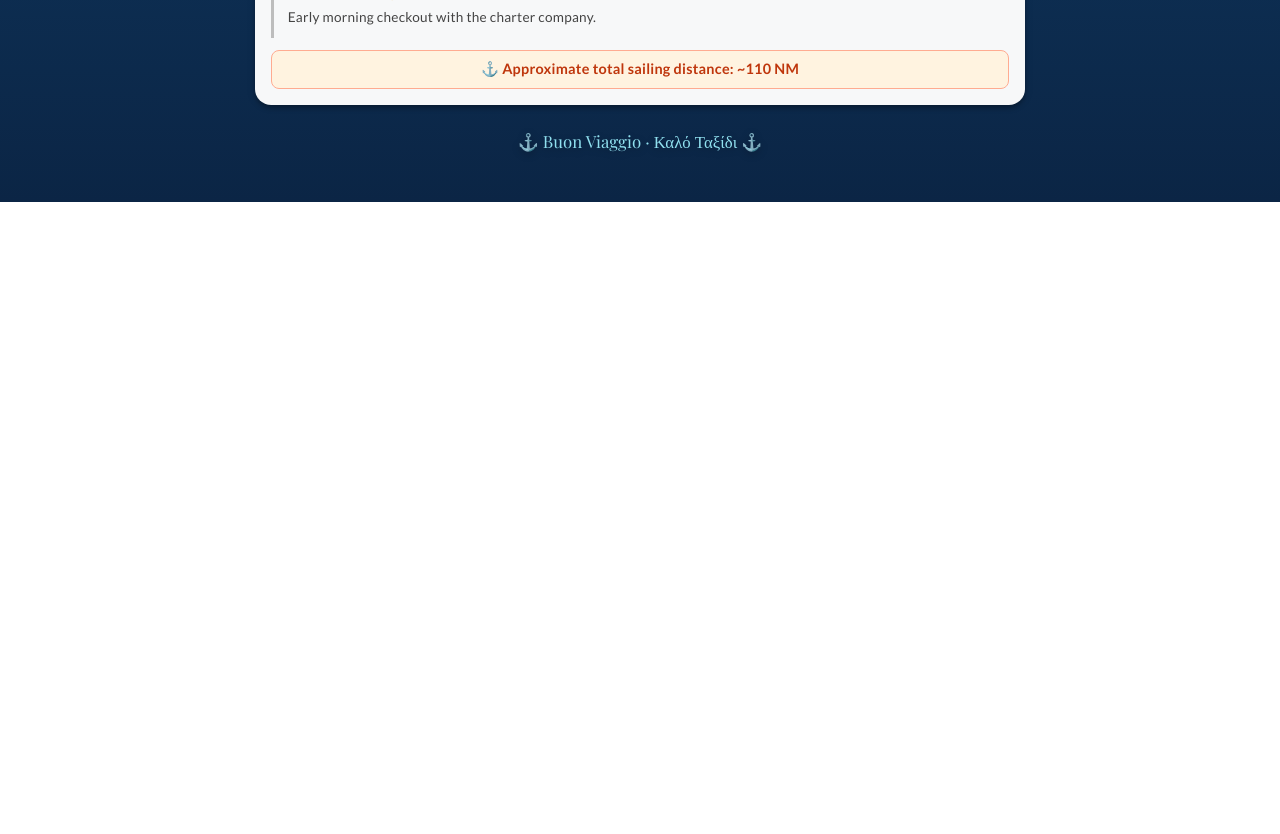
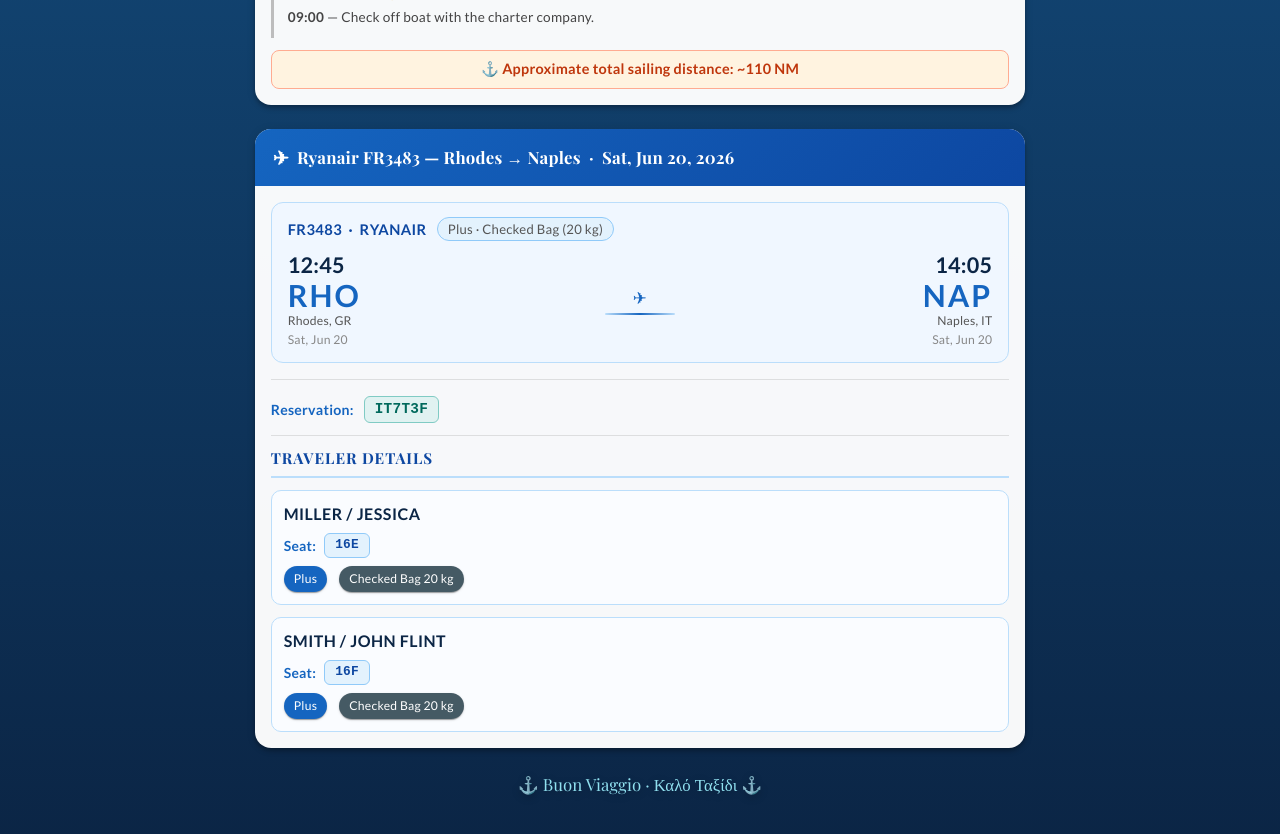
Before and after one commit to FlintShadey/Itenerary, a Vue app: page / in a window 1280 px wide. Shown: the part 6100-6934 px from the top of the page. Before the commit the page ends 6302 px from the top, so only its background shows below. Built offline with nearby package versions, Linux system fonts and the light colour scheme.

Commit message:
Add Jun 20 09:00 check off boat; add Ryanair FR3483 RHO→NAP flight card

```diff
--- a/src/App.vue
+++ b/src/App.vue
@@ -778,16 +778,91 @@
                 <div class="sail-day sail-day-last">
                   <div class="sail-day-header">
                     <span class="sail-day-date">Jun 20 &middot; Sat</span>
-                    <span class="sail-day-island">&#128274; Turn in boat</span>
+                    <span class="sail-day-island">&#128274; Check off boat</span>
                   </div>
                   <div class="sail-day-body">
-                    <div class="sail-fact">Early morning checkout with the charter company.</div>
+                    <div class="sail-fact"><strong>09:00</strong> &mdash; Check off boat with the charter company.</div>
                   </div>
                 </div>
 
                 <!-- Total distance -->
                 <div class="sail-total mt-3">
                   &#9875; Approximate total sailing distance: ~110 NM
+                </div>
+
+              </v-card-text>
+            </v-card>
+
+            <!-- Jun 20 — Ryanair FR3483: Rhodes → Naples -->
+            <v-card hover elevation="4" class="mb-6 itinerary-card">
+              <v-card-title class="card-header">
+                <span class="card-header-icon">&#9992;</span>
+                Ryanair FR3483 &mdash; Rhodes &rarr; Naples &nbsp;&middot;&nbsp; Sat, Jun 20, 2026
+              </v-card-title>
+              <v-card-text class="pa-4">
+
+                <div class="flight-segment mb-1">
+                  <div class="flight-label">
+                    <span class="flight-num">FR3483 &nbsp;&middot;&nbsp; Ryanair</span>
+                    <span class="flight-class">Plus &middot; Checked Bag (20 kg)</span>
+                  </div>
+                  <div class="flight-route mt-3">
+                    <div class="route-endpoint">
+                      <div class="route-time">12:45</div>
+                      <div class="route-iata">RHO</div>
+                      <div class="route-city">Rhodes, GR</div>
+                      <div class="route-date">Sat, Jun 20</div>
+                    </div>
+                    <div class="route-middle">
+                      <span class="route-arrow-plane">&#9992;</span>
+                      <div class="route-arrow-line"></div>
+                    </div>
+                    <div class="route-endpoint text-right">
+                      <div class="route-time">14:05</div>
+                      <div class="route-iata">NAP</div>
+                      <div class="route-city">Naples, IT</div>
+                      <div class="route-date">Sat, Jun 20</div>
+                    </div>
+                  </div>
+                </div>
+
+                <v-divider class="my-4"></v-divider>
+
+                <div class="confirm-row mb-3">
+                  <span class="detail-label">Reservation:</span>
+                  <span class="confirm-code">IT7T3F</span>
+                </div>
+
+                <v-divider class="my-3"></v-divider>
+
+                <!-- Traveler Details -->
+                <div class="traveler-section">
+                  <h4 class="traveler-heading mb-3">Traveler Details</h4>
+
+                  <v-card variant="outlined" class="traveler-card mb-3 pa-3">
+                    <div class="traveler-name mb-2">MILLER / JESSICA</div>
+                    <div class="seat-row mt-1">
+                      <span class="detail-label">Seat:</span>
+                      <span class="seat-badge">16E</span>
+                    </div>
+                    <div class="upgrade-row mt-2">
+                      <v-chip size="small" color="#1565C0" variant="elevated" class="upgrade-chip">Plus</v-chip>
+                      <v-chip size="small" color="#455A64" variant="elevated" class="upgrade-chip ml-1">Checked Bag 20 kg</v-chip>
+                    </div>
+                  </v-card>
+
+                  <v-card variant="outlined" class="traveler-card pa-3">
+                    <div class="traveler-name mb-2">SMITH / JOHN FLINT</div>
+                    <div class="seat-row mt-1">
+                      <span class="detail-label">Seat:</span>
+                      <span class="seat-badge">16F</span>
+                    </div>
+                    <div class="upgrade-row mt-2">
+                      <v-chip size="small" color="#1565C0" variant="elevated" class="upgrade-chip">Plus</v-chip>
+                      <v-chip size="small" color="#455A64" variant="elevated" class="upgrade-chip ml-1">Checked Bag 20 kg</v-chip>
+                    </div>
+                  </v-card>
+
                 </div>
 
               </v-card-text>
```
